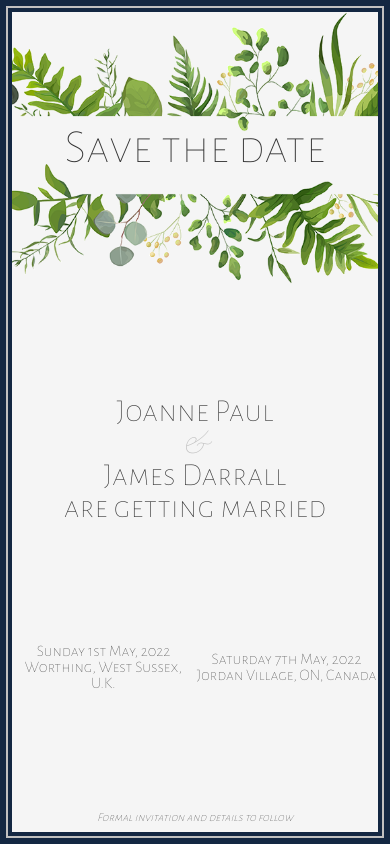
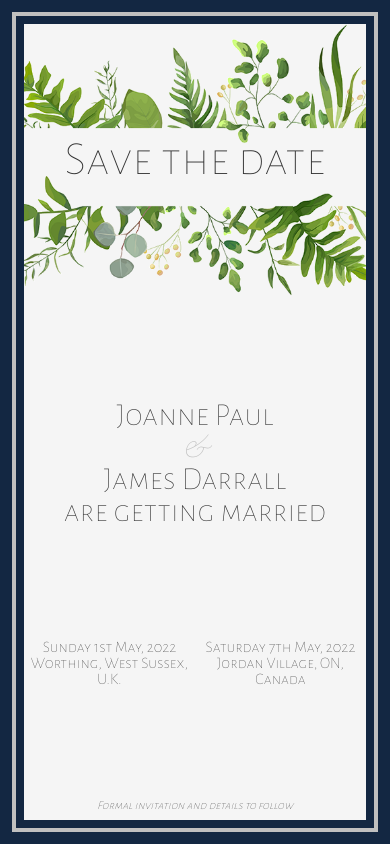
Before and after one commit to Sitecorgi/savethedate, a React (Create React App) app: page / in a window 390 px wide. Built offline with nearby package versions, Linux system fonts and the light colour scheme.

Commit message:
more UI fixes

```diff
--- a/src/App.css
+++ b/src/App.css
@@ -209,13 +209,13 @@ article p {
 
 @media only screen and (max-width: 541px) {
     .wrapper {
-        padding: 1rem;
+        padding: 2rem;
         height: 100%;
     }
 
     .inset {
-        border: 0.25rem solid #132742;
-        outline: 0.15rem solid #C0C0C0;
+        border: 0.5rem solid #132742;
+        outline: 0.25rem solid #C0C0C0;
     }
 
     h1 {
@@ -242,7 +242,7 @@ article p {
 @media only screen and (max-width: 415px) {
 
     .wrapper {
-        padding: 0.5rem;
+        padding: 1rem;
         height: 100%;
     }
 
@@ -271,13 +271,13 @@ article p {
 
 @media only screen and (max-width: 361px) {
     .wrapper {
-        padding: 0.5rem;
+        padding: 0.75rem;
         height: 100%;
     }
 
     .inset {
-        border: 0.25rem solid #132742;
-        outline: 0.15rem solid #C0C0C0;
+        border: 0.5rem solid #132742;
+        outline: 0.25rem solid #C0C0C0;
     }
 
     h1 {
```
